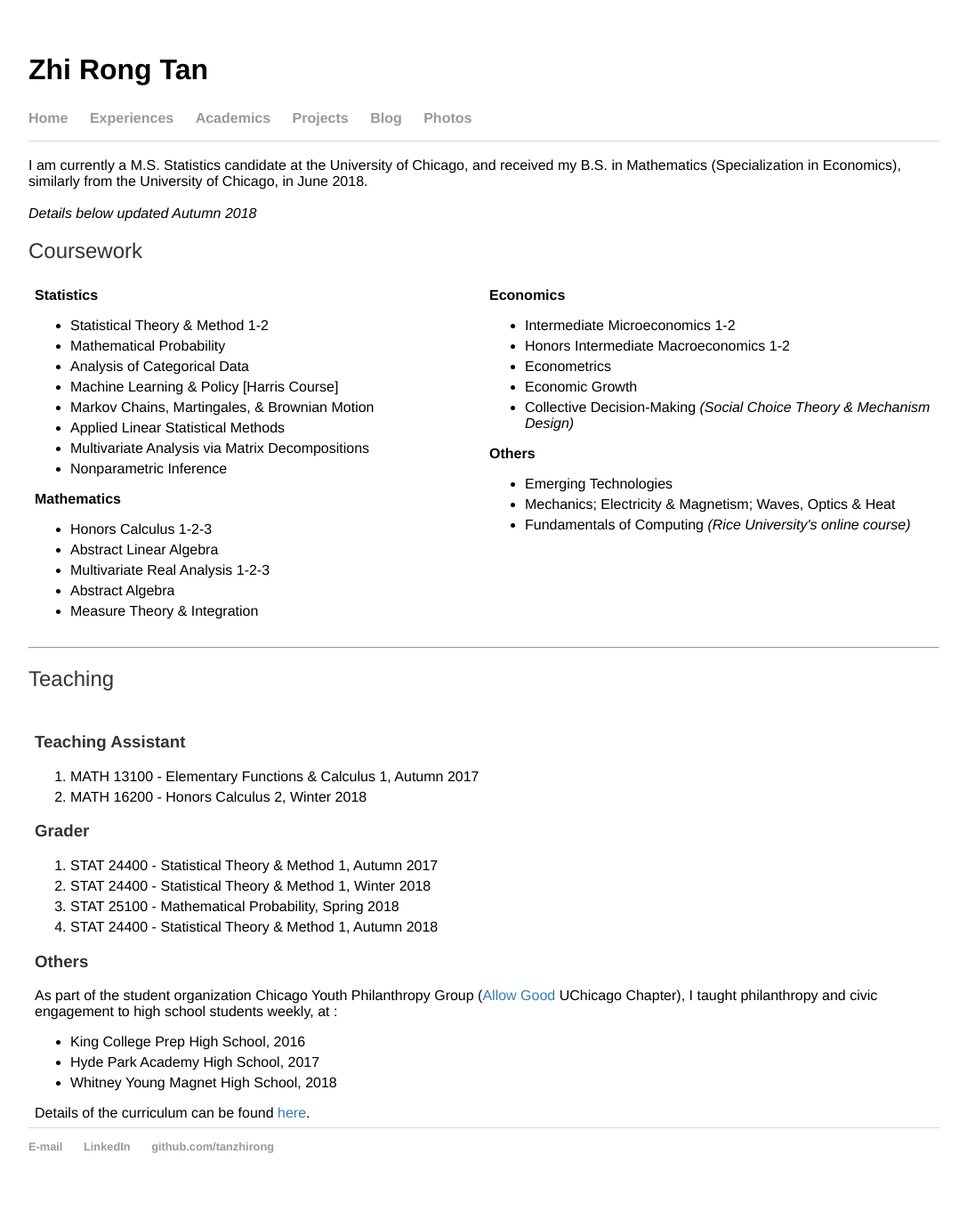
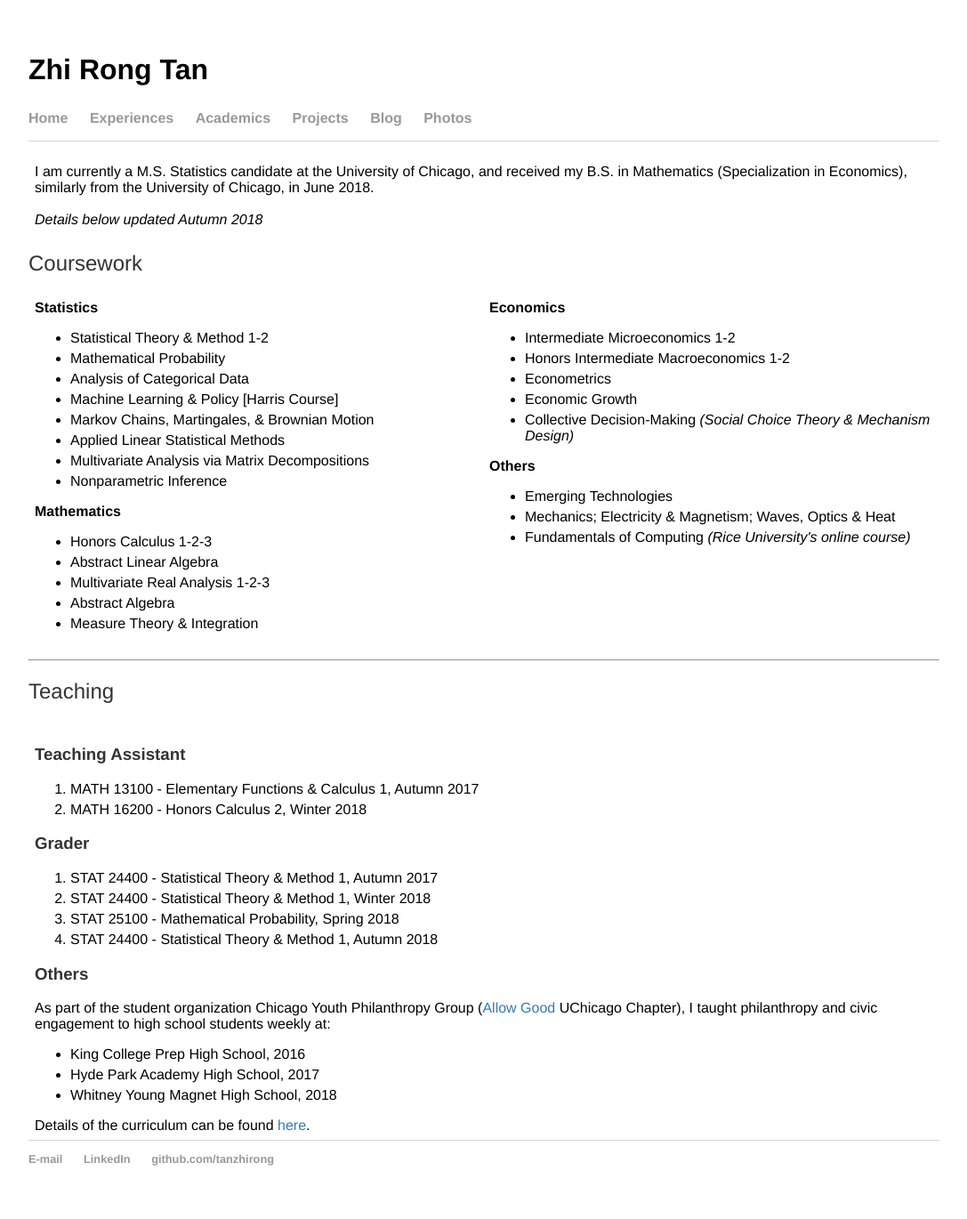
Before and after one commit to tanzhirong/tanzhirong.github.io, a Jekyll site: the page built from acad/index.html, in a window 1280 px wide. Shown: the whole page at 89% size, without its empty margins (96-1183 px from the left). Built offline with Jekyll 4.4.1, drawn with Linux system fonts in a browser that asks for light colours.

Commit message:
Update index.html

```diff
--- a/acad/index.html
+++ b/acad/index.html
@@ -2,10 +2,10 @@
 layout: default
 title: Academics | Zhi Rong Tan
 ---
-       <br>
+<table><tr><td>       <br>
 I am currently a M.S. Statistics candidate at the University of Chicago, and received my B.S. in Mathematics (Specialization in Economics), similarly from the University of Chicago, in June 2018.
 <br><br><i>Details below updated Autumn 2018</i>
-	            </div>
+	</td></tr></table>
 	<h2>Coursework</h2>
 <table>
 	<tr>
@@ -69,7 +69,7 @@ I am currently a M.S. Statistics candidate at the University of Chicago, and rec
     <li>STAT 24400 - Statistical Theory & Method 1, Autumn 2018</li>
   </ol>
   <h3>Others</h3>
- As part of the student organization Chicago Youth Philanthropy Group (<a target="_blank" href="https://www.allowgood.org/">Allow Good</a> UChicago Chapter), I taught philanthropy and civic engagement to high school students weekly, at :
+ As part of the student organization Chicago Youth Philanthropy Group (<a target="_blank" href="https://www.allowgood.org/">Allow Good</a> UChicago Chapter), I taught philanthropy and civic engagement to high school students weekly at:
 	    	<ul>
         <li>King College Prep High School, 2016</li>
         <li>Hyde Park Academy High School, 2017</li>
```
